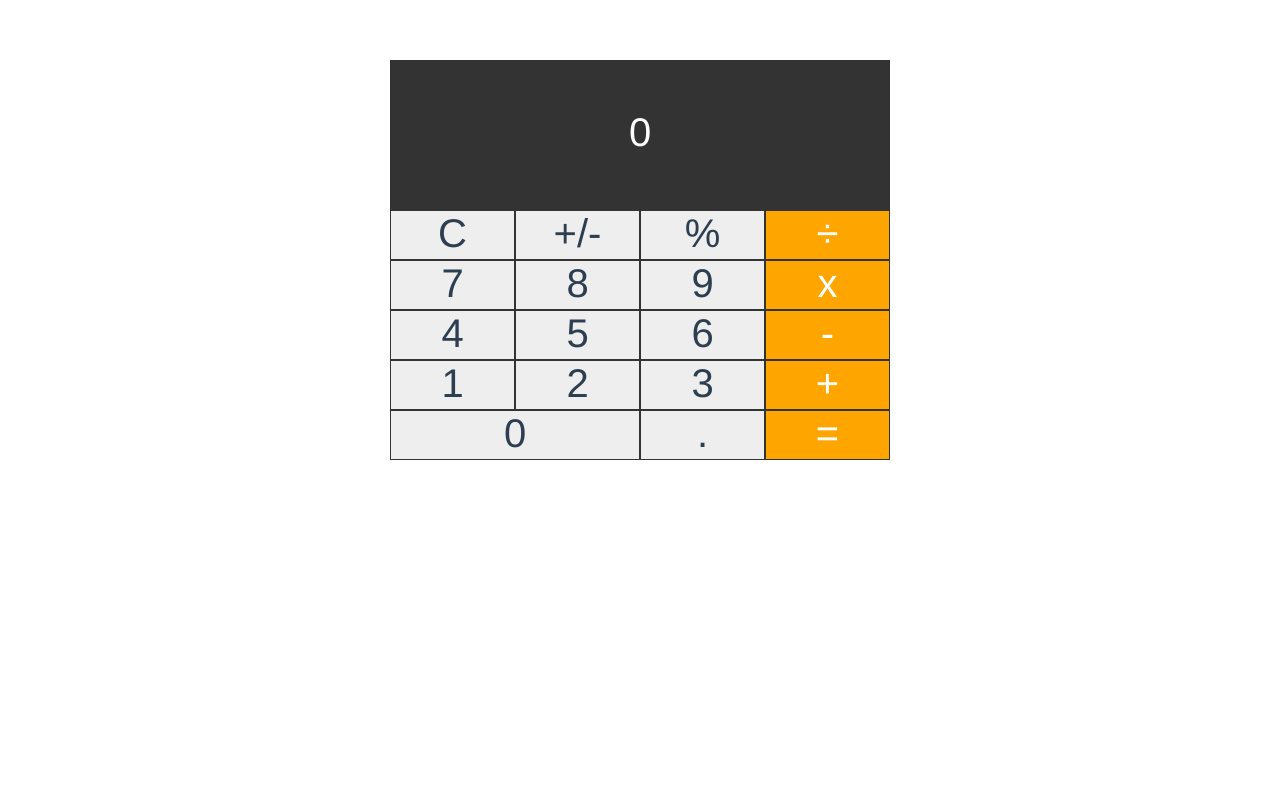
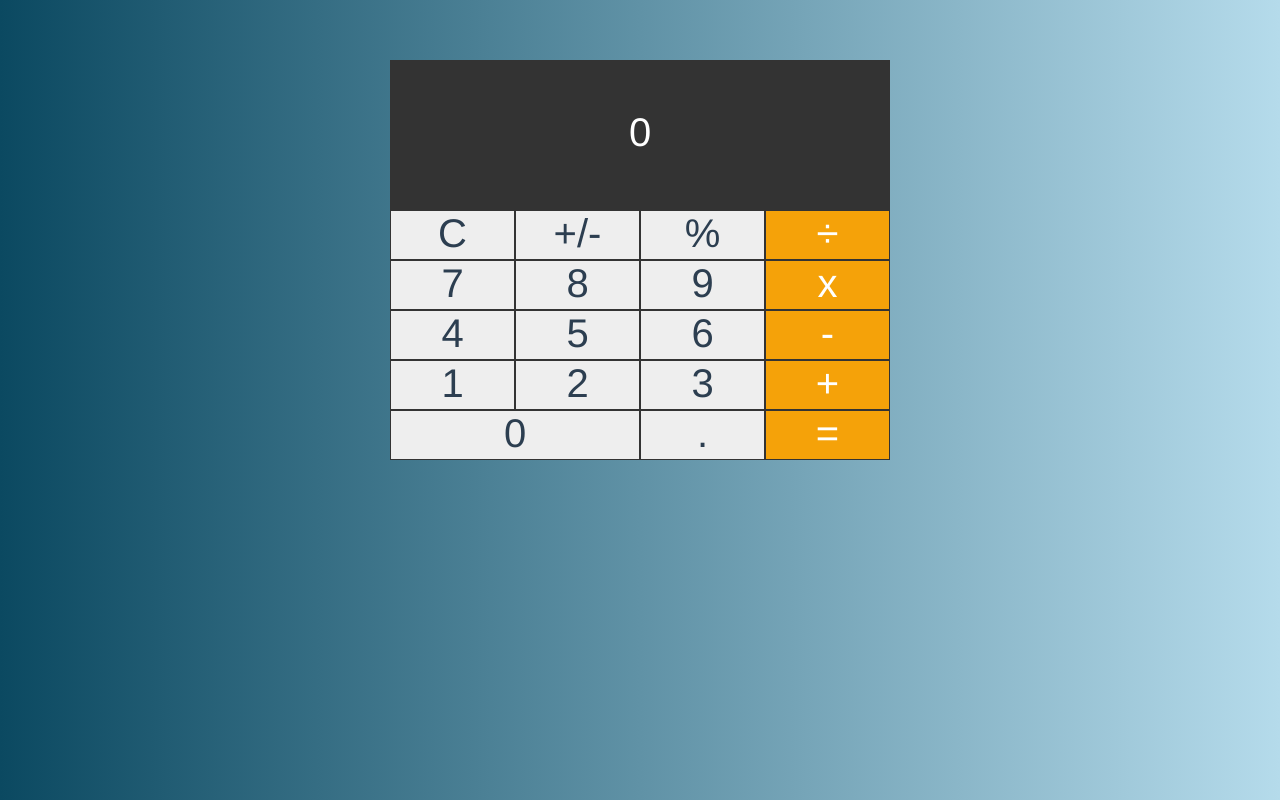
Before and after one commit to DamiCode18/Vue-Calculator, a Vue app: page / in a window 1280 px wide. Built offline with nearby package versions, Linux system fonts and the light colour scheme.

Commit message:
bg-color gradient

```diff
--- a/src/App.vue
+++ b/src/App.vue
@@ -1,29 +1,30 @@
 <template>
   <div id="app">
- <Calculator/>
-
+    <Calculator />
   </div>
 </template>
 
 <script>
-import Calculator from './components/Calculator.vue'
+import Calculator from "./components/Calculator.vue";
 
 export default {
-  name: 'app',
+  name: "app",
   components: {
     Calculator
   }
-}
+};
 </script>
 
 <style>
 #app {
-  font-family: 'Avenir', Helvetica, Arial, sans-serif;
+  font-family: "Avenir", Helvetica, Arial, sans-serif;
   -webkit-font-smoothing: antialiased;
   -moz-osx-font-smoothing: grayscale;
   text-align: center;
   color: #2c3e50;
   margin-top: 60px;
 }
-
+body {
+  background: linear-gradient(to right, rgb(11, 73, 97), rgb(181, 219, 235));
+}
 </style>
--- a/src/components/Calculator.vue
+++ b/src/components/Calculator.vue
@@ -36,7 +36,7 @@ export default {
   },
   methods: {
     clear() {
-      this.current = "";
+      this.current = '';
     },
     sign() {
       this.current =
@@ -106,7 +106,7 @@ export default {
   color: #fff;
   grid-column: 1/5;
   height: 100px;
- padding-top: 50px;
+  padding-top: 50px;
   text-align: center;
 }
 .zero {
@@ -118,7 +118,7 @@ export default {
   cursor: pointer;
 }
 .operator {
-  background: orange;
+  background: rgb(245, 162, 9);
   color: #fff;
 }
 </style>
```
